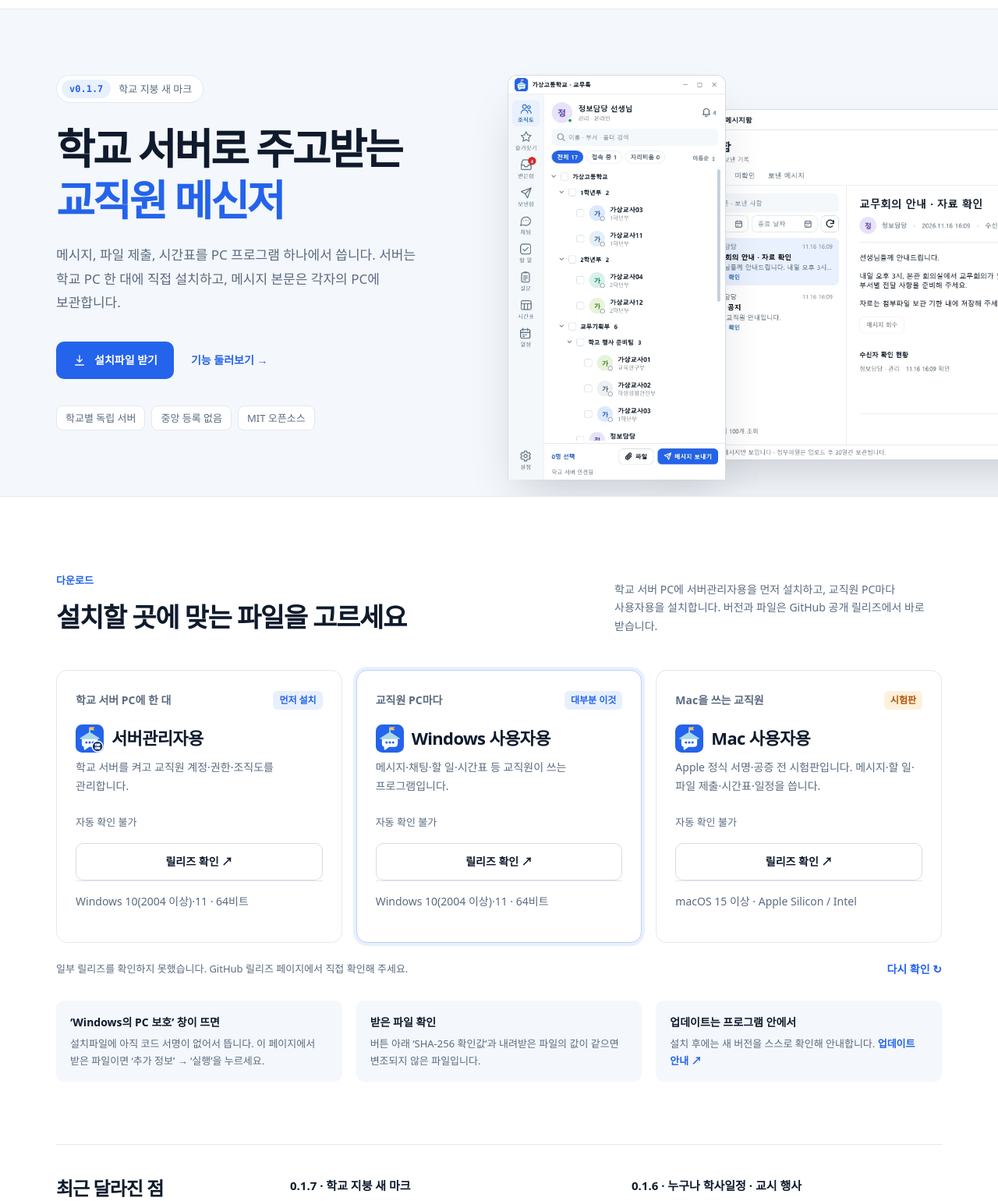
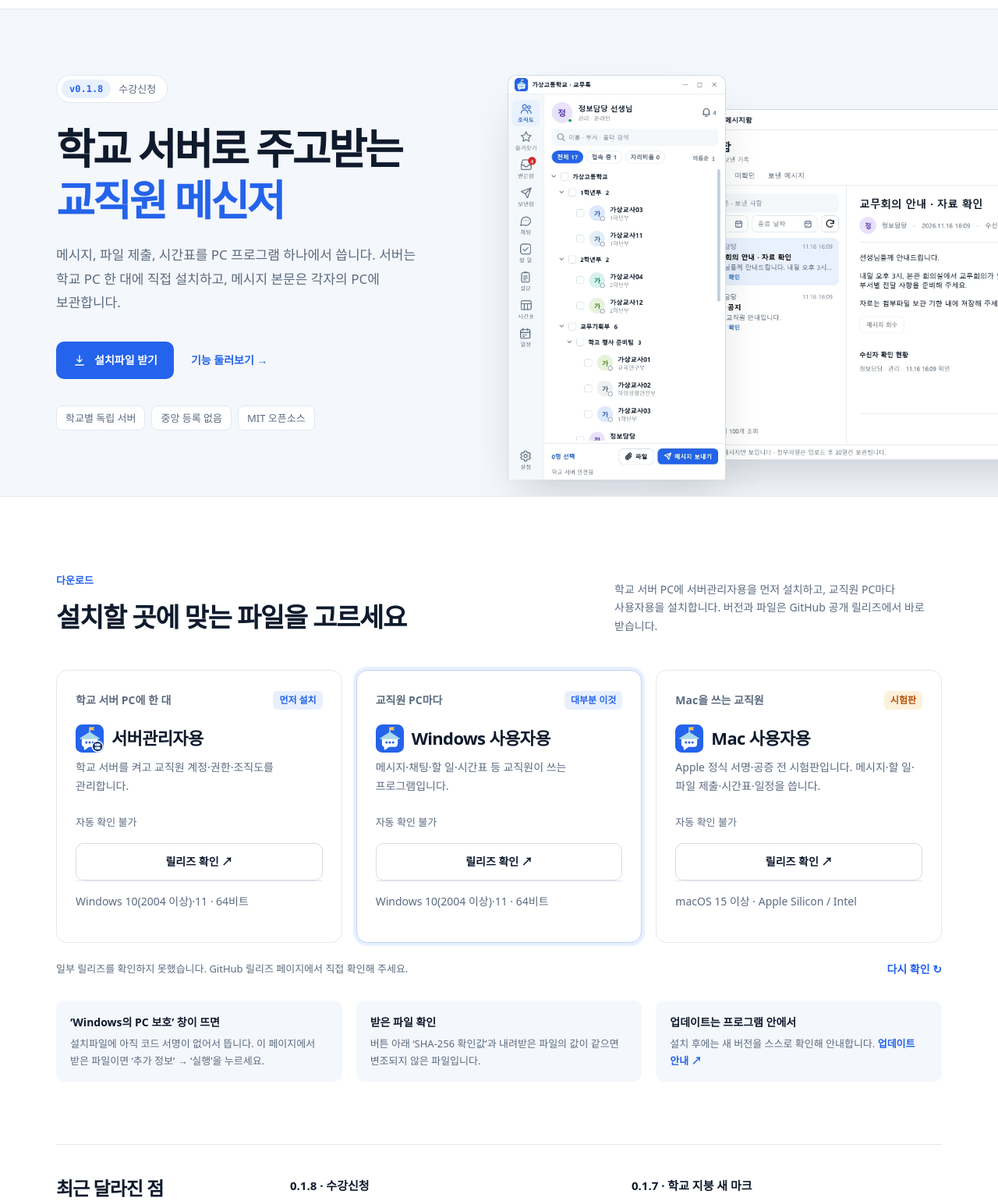
Before and after one commit to yd043105-pixel/gyomutalk-downloads, a website: page dist/index.html in a window 1280 px wide. Shown: the part 57-1597 px from the top of the page at 78% size. Drawn offline with Linux system fonts and the light colour scheme; no server answers.

Commit message:
Show 0.1.8: 수강신청
Co-Authored-By: Claude Opus 5.5 <noreply@anthropic.com>

```diff
--- a/dist/index.html
+++ b/dist/index.html
@@ -3,7 +3,7 @@
 <body><a class="skip" href="#main">본문으로 이동</a>
 <header><div class="wrap"><a class="brand" href="#"><img src="assets/mark.svg" width="32" height="32" alt="">교무톡</a><nav aria-label="주 메뉴"><a href="#features">기능</a><a href="#guide">처음 사용하기</a><a href="#faq">자주 묻는 질문</a><a class="nav-download" href="#downloads">다운로드</a></nav></div></header>
 <main id="main">
-<section class="hero"><div class="wrap"><div class="hero-copy"><p class="version-tag"><b id="hero-version">v0.1.7</b>학교 지붕 새 마크</p><h1>학교 서버로 주고받는<br><em>교직원 메신저</em></h1><p class="lead">메시지, 파일 제출, 시간표를 PC 프로그램 하나에서 씁니다. 서버는 학교 PC 한 대에 직접 설치하고, 메시지 본문은 각자의 PC에 보관합니다.</p><div class="hero-actions"><a class="button primary" href="#downloads"><svg viewBox="0 0 24 24" fill="none" stroke="currentColor" stroke-width="1.8" stroke-linecap="round" aria-hidden="true"><path d="M12 4v11m0 0-4.5-4.5M12 15l4.5-4.5M5 20h14"/></svg>설치파일 받기</a><a class="text-link" href="#features">기능 둘러보기 →</a></div><ul class="hero-facts"><li>학교별 독립 서버</li><li>중앙 등록 없음</li><li>MIT 오픈소스</li></ul></div>
+<section class="hero"><div class="wrap"><div class="hero-copy"><p class="version-tag"><b id="hero-version">v0.1.8</b>수강신청</p><h1>학교 서버로 주고받는<br><em>교직원 메신저</em></h1><p class="lead">메시지, 파일 제출, 시간표를 PC 프로그램 하나에서 씁니다. 서버는 학교 PC 한 대에 직접 설치하고, 메시지 본문은 각자의 PC에 보관합니다.</p><div class="hero-actions"><a class="button primary" href="#downloads"><svg viewBox="0 0 24 24" fill="none" stroke="currentColor" stroke-width="1.8" stroke-linecap="round" aria-hidden="true"><path d="M12 4v11m0 0-4.5-4.5M12 15l4.5-4.5M5 20h14"/></svg>설치파일 받기</a><a class="text-link" href="#features">기능 둘러보기 →</a></div><ul class="hero-facts"><li>학교별 독립 서버</li><li>중앙 등록 없음</li><li>MIT 오픈소스</li></ul></div>
 <div class="hero-shots" aria-hidden="true"><img class="back" src="assets/shots/mailbox.webp?v=20261116" width="940" height="660" alt=""><img class="front" src="assets/shots/organization.webp?v=20261116" width="440" height="820" alt=""></div></div></section>
 
 <section id="downloads" class="downloads" aria-labelledby="download-heading"><div class="wrap"><div class="section-head"><div><p class="eyebrow">다운로드</p><h2 id="download-heading">설치할 곳에 맞는 파일을 고르세요</h2></div><p>학교 서버 PC에 서버관리자용을 먼저 설치하고, 교직원 PC마다 사용자용을 설치합니다. 버전과 파일은 GitHub 공개 릴리즈에서 바로 받습니다.</p></div>
@@ -16,7 +16,7 @@
 <div class="install-notes"><div><strong>‘Windows의 PC 보호’ 창이 뜨면</strong>설치파일에 아직 코드 서명이 없어서 뜹니다. 이 페이지에서 받은 파일이면 ‘추가 정보’ → ‘실행’을 누르세요.</div><div><strong>받은 파일 확인</strong>버튼 아래 ‘SHA-256 확인값’과 내려받은 파일의 값이 같으면 변조되지 않은 파일입니다.</div><div><strong>업데이트는 프로그램 안에서</strong>설치 후에는 새 버전을 스스로 확인해 안내합니다. <a href="assets/manuals/desktop-updates.txt" target="_blank" rel="noopener">업데이트 안내 ↗</a></div></div>
 </div></section>
 
-<section class="changes" aria-labelledby="changes-heading"><div class="wrap"><div><h2 id="changes-heading">최근 달라진 점<span>0.1.7 · 2026-11-18</span></h2><div><h3>0.1.7 · 학교 지붕 새 마크</h3><ul><li>교무톡 마크를 학교 지붕과 깃발이 있는 말풍선으로 바꿨습니다. 프로그램 아이콘도 함께 바뀝니다.</li></ul></div><div><h3>0.1.6 · 누구나 학사일정 · 교시 행사</h3><ul><li>모든 선생님이 학교 일정을 등록하고, 교시를 고른 행사는 모든 선생님의 시간표 그 교시에 보입니다.</li><li>시간표 담당 선생님은 확인하지 않은 수업 교체 신청을 5분마다 알림으로 받습니다(Windows).</li></ul></div></div></div></section>
+<section class="changes" aria-labelledby="changes-heading"><div class="wrap"><div><h2 id="changes-heading">최근 달라진 점<span>0.1.8 · 2026-11-22</span></h2><div><h3>0.1.8 · 수강신청</h3><ul><li>교육과정 담당 선생님이 학생마다 개인 링크를 보내 선택과목을 받습니다. 학생 화면은 학교가 만든 구글 계정에서 열리고, 학생 이름은 구글에 보내지 않습니다(Windows).</li><li>과목별 인원·함께 듣는 학생 수·미제출 명단을 보고, 폐강을 반영해 학급별 수강신청 확인서를 인쇄합니다.</li></ul></div><div><h3>0.1.7 · 학교 지붕 새 마크</h3><ul><li>교무톡 마크를 학교 지붕과 깃발이 있는 말풍선으로 바꿨습니다. 프로그램 아이콘도 함께 바뀝니다.</li></ul></div></div></div></section>
 
 <section id="features" class="section" aria-labelledby="features-heading"><div class="wrap"><div class="section-head"><div><p class="eyebrow">기능</p><h2 id="features-heading">왼쪽 메뉴를 눌러 보세요</h2></div><p>프로그램 왼쪽의 메뉴와 같은 순서입니다. 화면은 가상 학교·가상 교직원으로 실제 프로그램을 실행해 찍었습니다.</p></div>
 <div class="tour"><div class="rail" role="tablist" aria-label="기능 선택" aria-orientation="vertical">
```
Also changed, not shown: dist/assets/manuals/desktop-updates.txt.
